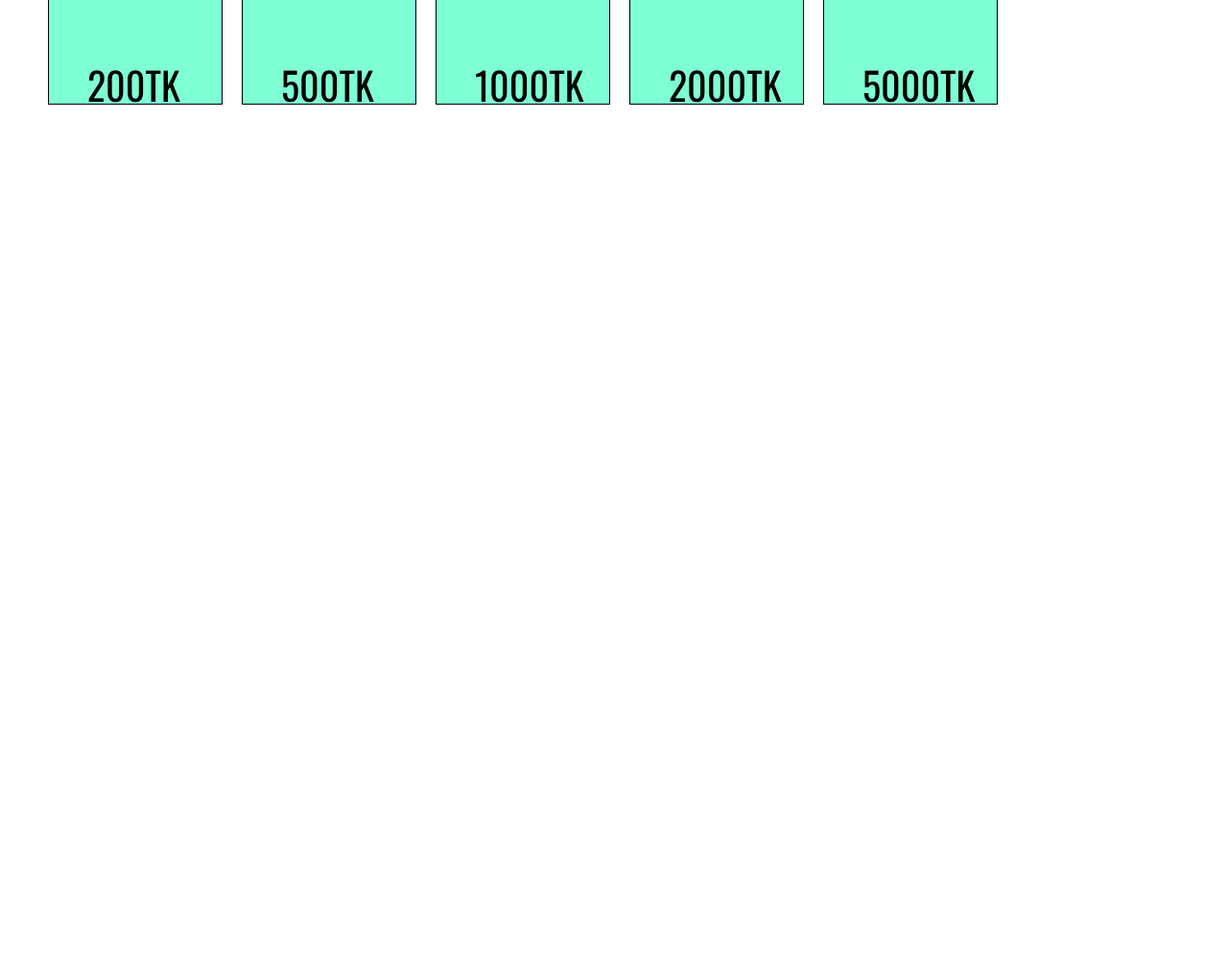
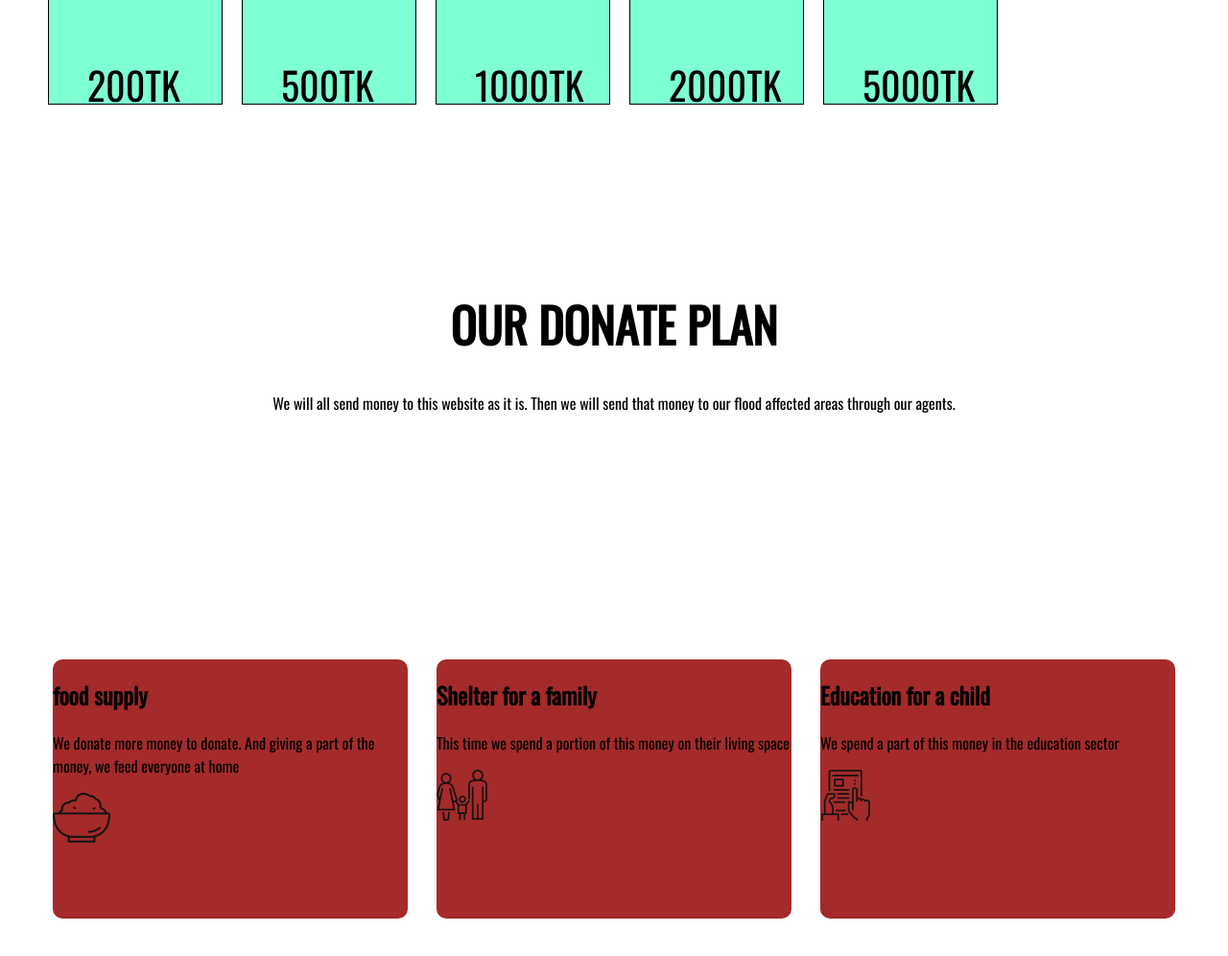
Before and after one commit to mojahid007/My-repo, a plain HTML site: page index.html in a window 1280 px wide. Shown: the part 1092-2088 px from the top of the page at 96% size. Before the commit the page ends 1367 px from the top, so only its background shows below. Drawn offline with nearby package versions, Linux system fonts and the light colour scheme.

Commit message:
depression commit

```diff
--- a/index.html
+++ b/index.html
@@ -8,6 +8,7 @@
     <link rel="preconnect" href="https://fonts.googleapis.com">
     <link rel="preconnect" href="https://fonts.gstatic.com" crossorigin>
     <link href="https://fonts.googleapis.com/css2?family=Oswald&display=swap" rel="stylesheet">
+    <link rel="stylesheet" href="https://cdn.jsdelivr.net/npm/@fortawesome/fontawesome-free@6.1.1/css/fontawesome.min.css" integrity="sha384-zIaWifL2YFF1qaDiAo0JFgsmasocJ/rqu7LKYH8CoBEXqGbb9eO+Xi3s6fQhgFWM" crossorigin="anonymous">
     <link rel="stylesheet" href="style.css">
 </head>
 <body>
@@ -30,6 +31,27 @@
         <div class="amount"><p>2000TK</p></div>
         <div class="amount"><p>5000TK</p></div>
     </section>
+   <div> <h1 id="plan">OUR DONATE PLAN</h1>
+    <p id="donate-plan">We will all send money to this website as it is. Then we will send that money to our flood affected areas through our agents.</p></div>
+    <div class="container">
+        <div class="box"><h2>food supply</h2>
+            <p>We donate more money to donate. And giving a part of the money, we feed everyone at home</p>
+            <img src="icons/food.png" alt="">
+
+        </div>
+        <div class="box"><h2>Shelter for a family</h2><p>This time we spend a portion of this money on their living space</p>
+            <img src="icons/shelter.png" alt="">
+        </div>
+        <div class="box"><h2>
+            Education for a child
+        </h2>
+        <p>
+        We spend a part of this money in the education sector
+        </p>
+        <img src="icons/Frame-1.png" alt="">
+
+        </div>
+    </div>
 
 </body>
 </html>
--- a/style.css
+++ b/style.css
@@ -73,3 +73,38 @@ body{
         .new{
             background-color: red;
         }
+        #plan{
+            color: black;
+            font-size: 50px;
+            text-align: center;
+        }
+        #donate-plan{
+            text-align: center;
+        }
+        .container{
+            position: relative;
+            width: 1200px;
+            height: 300px;
+            margin: 240px auto;
+
+
+        }
+        .container .box{
+            position: relative;
+            width: calc(400px - 30px);
+            height:calc(300px - 30px);
+            background: brown;
+            float: left;
+            margin: 15px;
+            box-sizing: border-box;
+            overflow: hidden;
+            border-radius: 10px;
+        }
+        .container .box .icon{
+            position: absolute;
+            top: 0%;
+            left: 0%;
+            width: 100%;
+            height: 100%;
+
+        }
```
